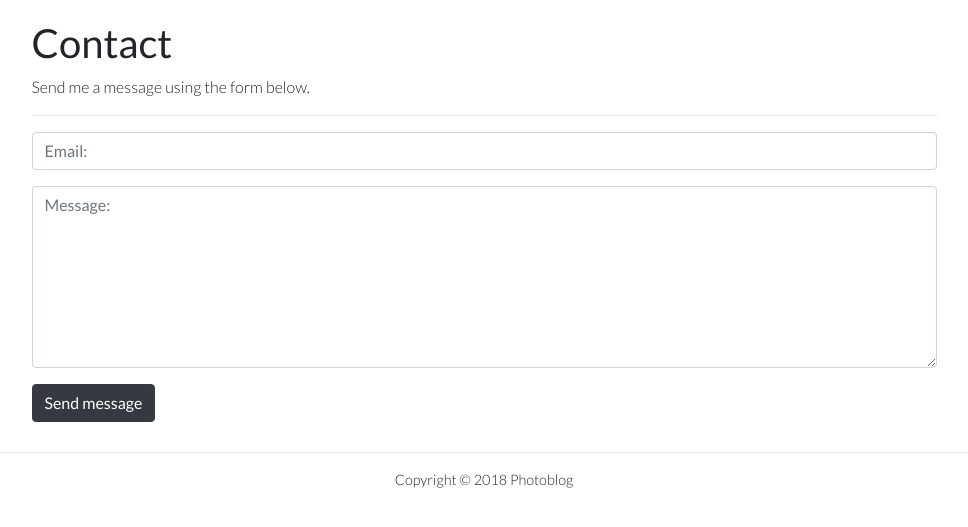
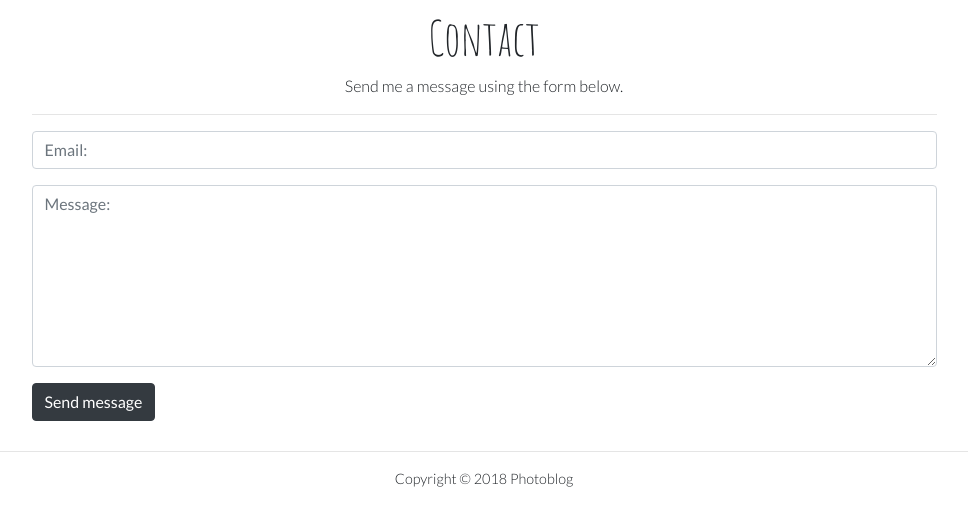
Before and after one commit to bigclouds/ylgphotoblog, a Django app: page /contact/ in a window 1280 px wide. Shown: the part 56-583 px from the top of the page, without its empty margins (156-1124 px from the left). Run offline with Django 3.2, Linux system fonts and the light colour scheme; data that the repository does not hold is empty; some libraries are stand-ins or nearby versions.

Commit message:
Page heading styling

```diff
--- a/src/static/style.css
+++ b/src/static/style.css
@@ -3,7 +3,7 @@
 body {
 	font-family: 'Lato', sans-serif;
 	font-weight: 300;
-	margin-top: 75px; /* because fixed navbar */
+	margin-top: 55px; /* because fixed navbar */
 }
 
 .container {
@@ -218,6 +218,14 @@ body {
     height: auto;
 }
 
+.page-lead {
+    font-family: 'Amatic SC',  cursive;
+    font-size: 3em;
+    text-align: center;
+    word-wrap: break-word;
+    margin-top: 0.2em;
+}
+
 /* Footer */
 
 .footer {
--- a/src/templates/blog/page_detail.html
+++ b/src/templates/blog/page_detail.html
@@ -10,12 +10,14 @@
 {% block content %}
 <div class="container page-content">
 	<div class="row no-gutters">
-		<div class="col page-content">
-			<h1>{{ page.title }}</h1>
+        <div class="col-md-12 text-center">
+            <h1 class="page-lead">{{ page.title }}</h1>
 			{% if request.user.is_superuser %}
 			<a href="{% url 'admin:blog_page_change' page.pk %}" target="_blank">Edit page</a>
 			{% endif %}
 			<hr>
+        </div>
+		<div class="col page-content">
 			{% autoescape off %}
 				{{ page.content }}
 			{% endautoescape %}
--- a/src/templates/blog/photo_list.html
+++ b/src/templates/blog/photo_list.html
@@ -9,7 +9,6 @@
 
 {% block content %}
 <div class="row no-gutters">
-
   <div class="col-md-3 py-4 px-4 text-center align-self-center">
     {% tag_cloud_for_model blog.photo as tag_cloud with steps=9 min_count=2 distribution=linear %}
     {% for tag_ in tag_cloud %}
--- a/src/templates/contact_form/contact_page.html
+++ b/src/templates/contact_form/contact_page.html
@@ -10,10 +10,12 @@
 {% block content %}
 <div class="container">
 	<div class="row no-gutters">
-		<div class="col contact-page">
-			<h1>Contact</h1>
+        <div class="col-md-12 text-center">
+            <h1 class="page-lead">Contact</h1>
 			<p>{{ description }}</p>
 			<hr>
+        </div>
+		<div class="col contact-page">
 		    {% if messages %}
 			    {% for message in messages %}
 			        <div {% if message.tags %} class="alert alert-{{ message.tags }} alert-dismissable"{% endif %}>
--- a/src/templates/website/styles.html
+++ b/src/templates/website/styles.html
@@ -4,7 +4,7 @@
 <!-- Font Awesome -->
 <script defer src="https://use.fontawesome.com/releases/v5.0.6/js/all.js"></script>
 <!-- Google Fonts -->
-<link href="https://fonts.googleapis.com/css?family=Lato:100,300,400|Ubuntu+Condensed" rel="stylesheet">
+<link href="https://fonts.googleapis.com/css?family=Lato:100,300,400|Ubuntu+Condensed|Amatic+SC" rel="stylesheet">
 
 <link rel="stylesheet" href="{% static 'style.css' %}">
 
```
